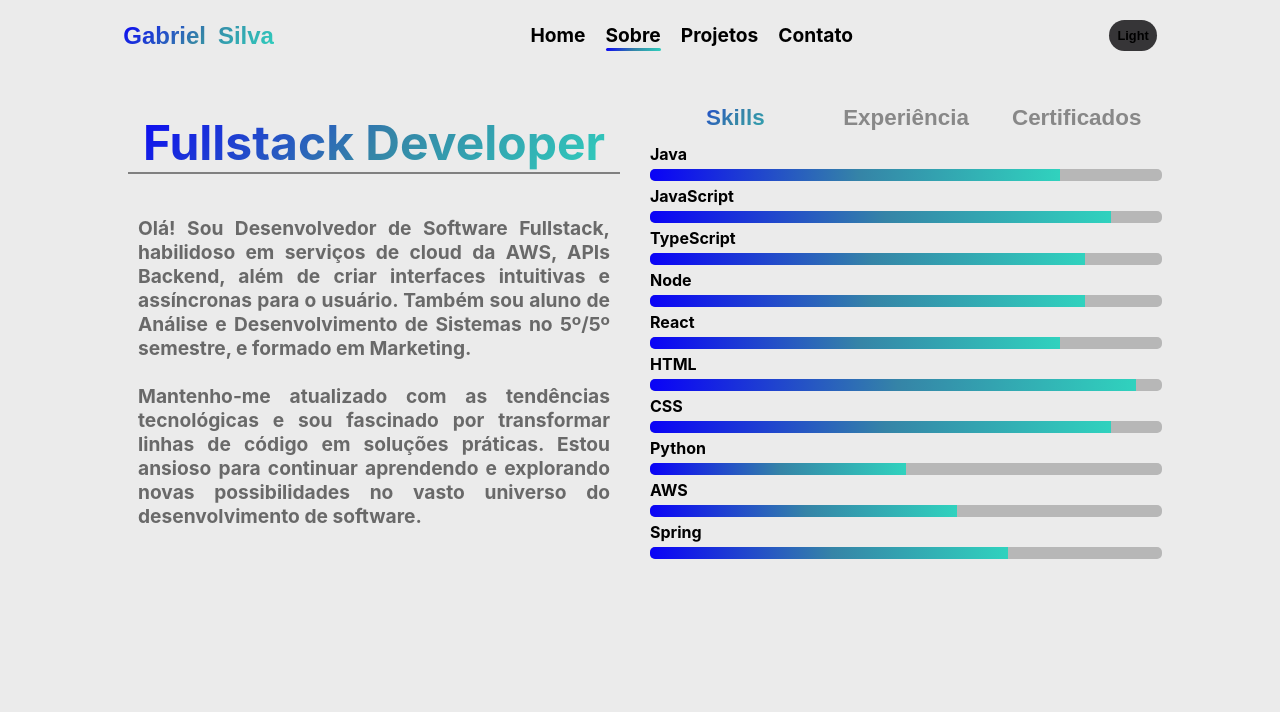
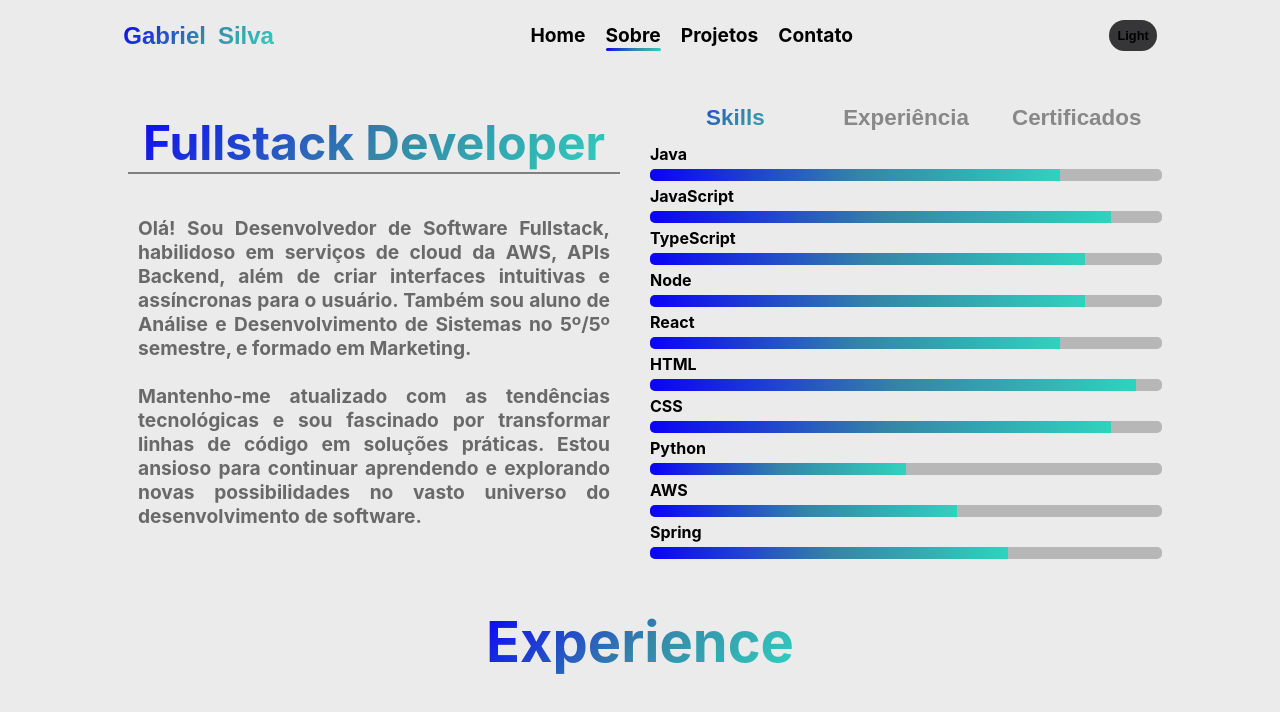
Before and after one commit to GabrielSilva0109/Portfolio, a React (Create React App) app: page /sobre in a window 1280 px wide. Shown: the top 712 px of the page. Built offline with nearby package versions, Linux system fonts and the light colour scheme.

Commit message:
Experience

```diff
--- a/src/components/About/About.tsx
+++ b/src/components/About/About.tsx
@@ -13,6 +13,7 @@ import js from '../../IMG/certificates/Js.jpeg'
 import javaDeveloper from '../../IMG/certificates/JavaDeveloper.png'
 import JavaAws from '../../IMG/certificates/JavaAws.jpeg'
 import aws from '../../IMG/certificates/AWS.png'
+import Experience from './Experience'
 
 interface AboutProps {
   toggleTheme: () => void
@@ -448,6 +449,8 @@ const About: React.FC<AboutProps> = ({ toggleTheme, theme }) => {
           </ModalContent>
         </ModalOverlay>
       )}
+
+      <Experience />
     </div>
   )
 }
--- /dev/null
+++ b/src/components/About/Experience.tsx
@@ -0,0 +1,48 @@
+import React from 'react';
+import styled from 'styled-components';
+
+interface HomeProps {
+    toggleTheme: () => void;
+    theme: string;
+}
+
+const Container = styled.div`
+  display: flex;
+  justify-content: center;
+  align-items: center;
+  padding: 15px;
+  flex-direction: column;
+  gap: 40px;
+  margin-top: 120px ;
+  margin: 0;
+  padding: 0;
+`
+
+const Title = styled.h1`
+  background-image: linear-gradient(-225deg, rgb(10, 2, 247) 0%, #3584A7 51%, #30D2BE 100%);
+  -webkit-background-clip: text;
+  color: transparent;
+  font-size: 3.5rem;
+  font-weight: bold;
+  font-family: inherit;
+`
+
+const SubTitle = styled.h3`
+  margin-top: -20px;
+  text-align: center;
+  @media(max-width: 768px){
+    font-size: 1.6rem;
+    margin-top: -40px;
+  }
+`
+
+const Experience: React.FC = () => {
+    return (
+        <Container>
+            <Title>Experience</Title>
+
+        </Container>
+    );
+};
+
+export default Experience;
```
